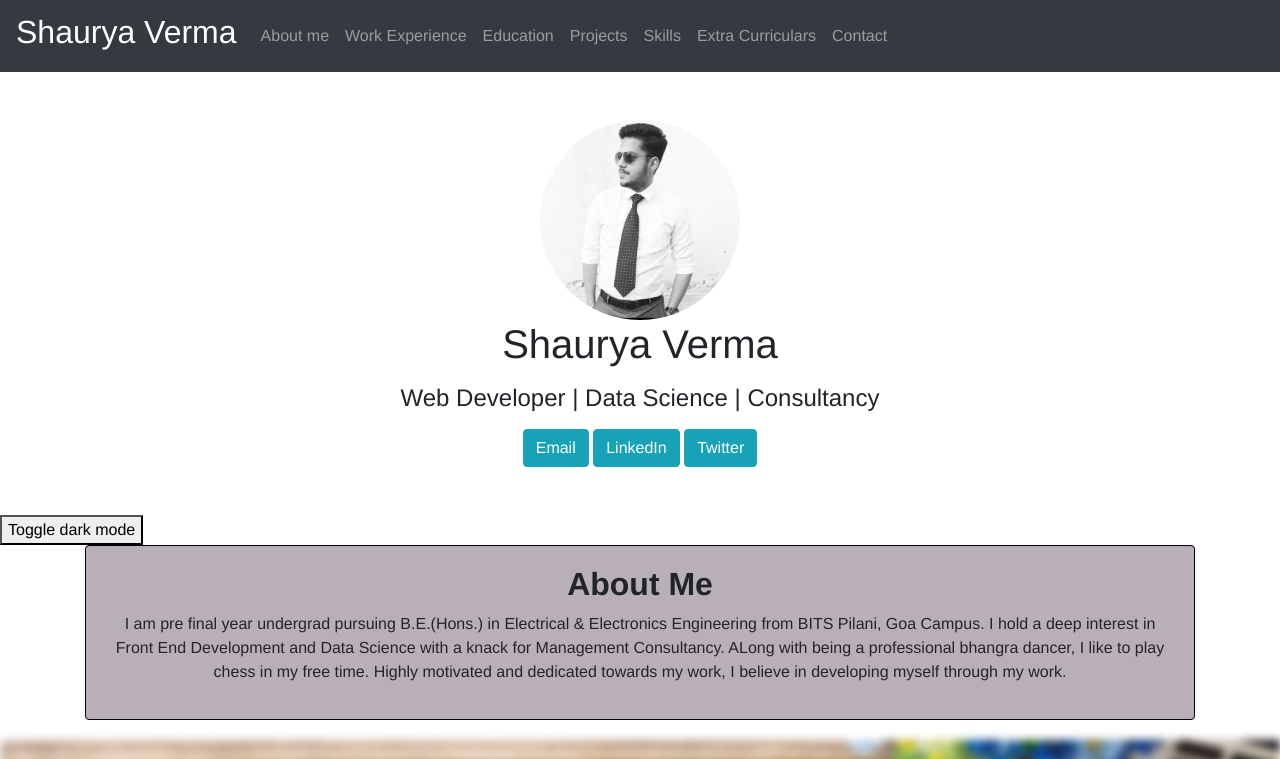
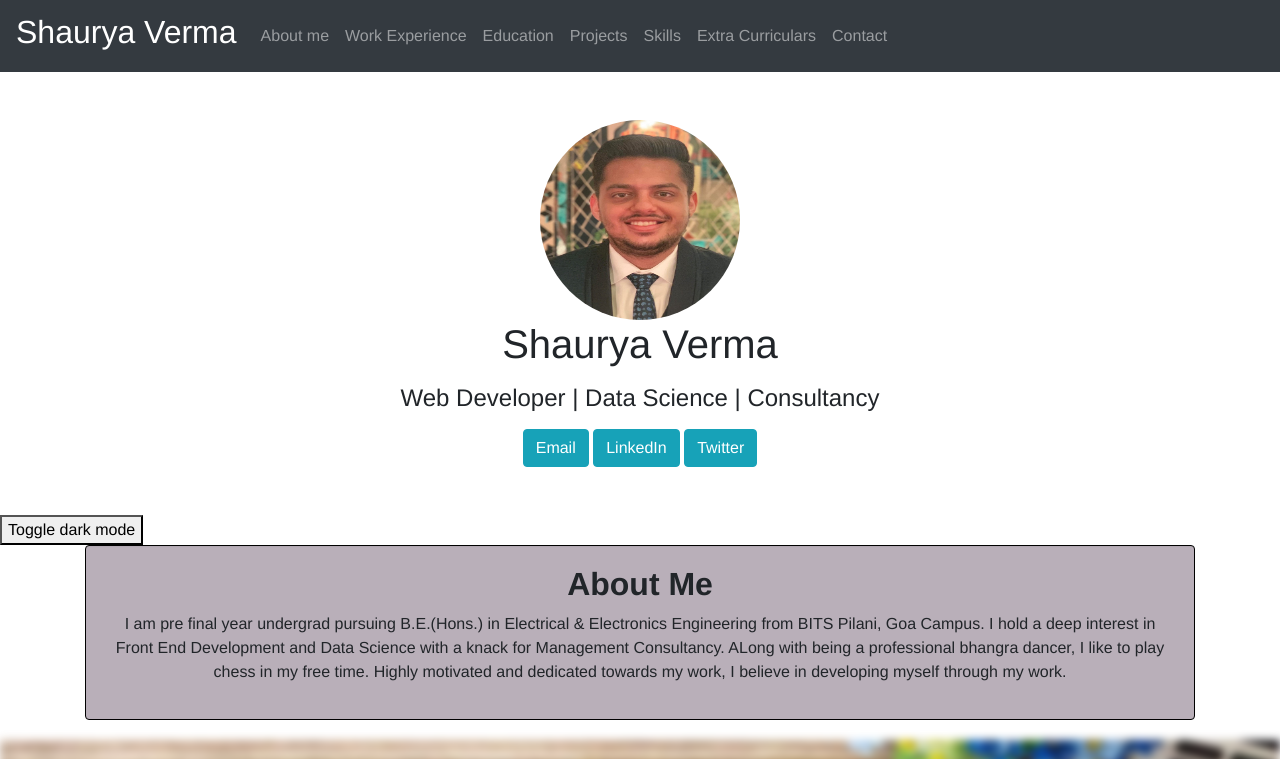
Before and after one commit to shauryav24/shauryav24.github.io, a website: page index.html in a window 1280 px wide. Shown: the top 759 px of the page. Drawn offline with nearby package versions, Linux system fonts and the light colour scheme; files whose address does not match are found by name.

Commit message:
Update index.html

```diff
--- a/index.html
+++ b/index.html
@@ -61,7 +61,7 @@
         <main>
 
             <div class="p-5 text-center ">
-                <img src="images\dp.jpg" align="text-center"><br>
+                <img src="images\shaurya_verma.jpg" align="text-center"><br>
                 <h1 class="mb-3">Shaurya Verma</h1>
                 <h4 class="mb-3">Web Developer | Data Science | Consultancy</h4>
                 <a class="btn btn-info" href="mailto:shauryav24@gmail.com">Email</a>
```
